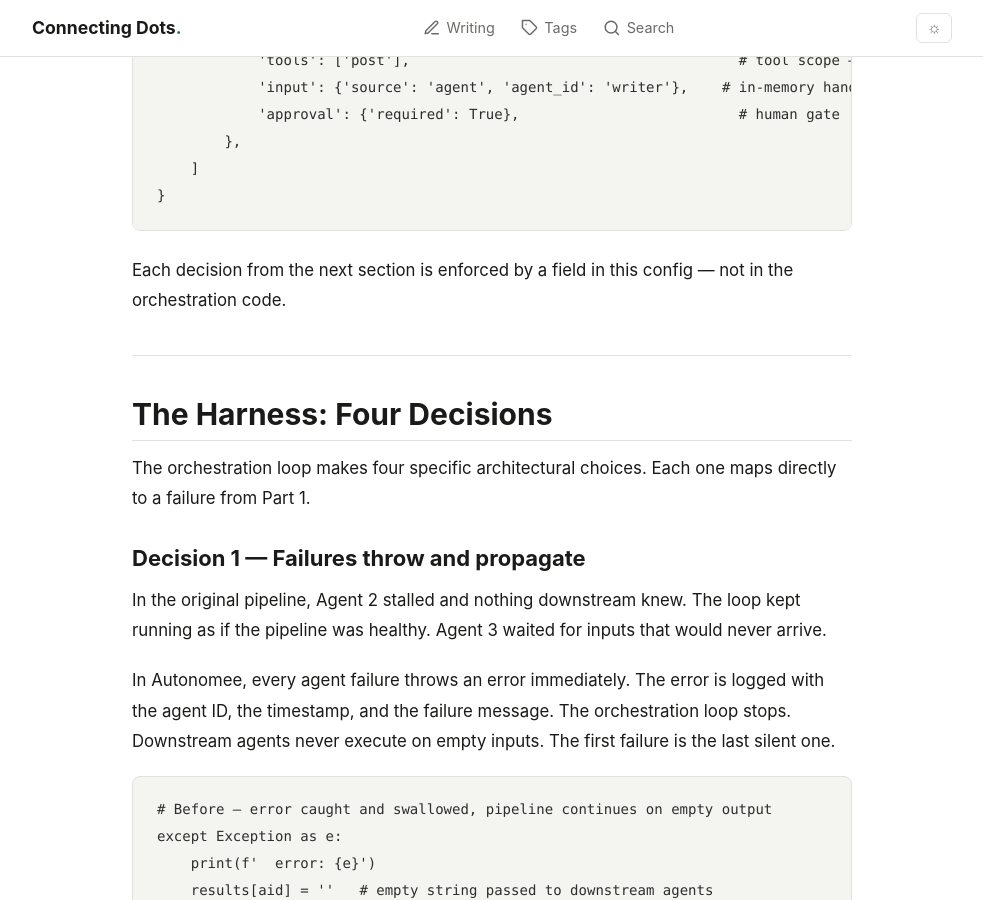
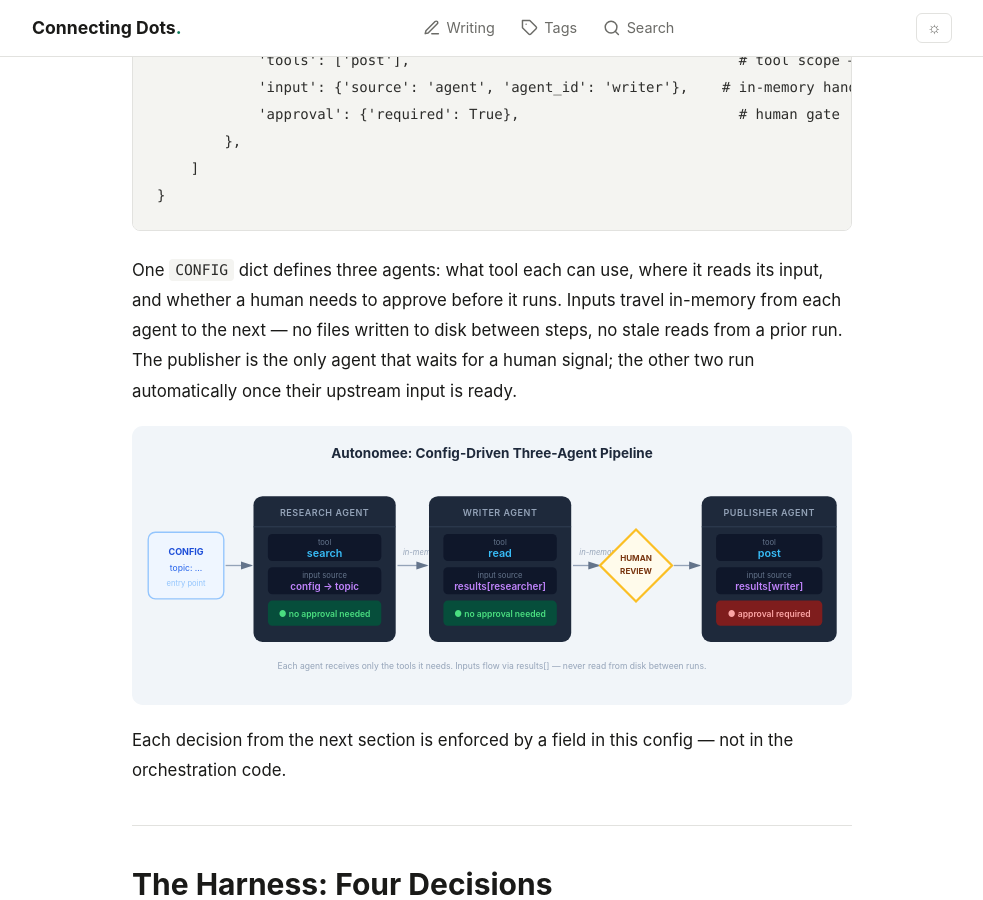
Before and after one commit to SriharshaCR/blogs, a Jekyll site: the page built from _posts/2026-10-21-building-autonomee-config-driven-harness.md, in a window 1280 px wide and 900 px high, scrolled down 3522 px. Shown: the whole window, without its empty margins (148-1131 px from the left). Built offline with Jekyll 4.4.1, drawn with Linux system fonts in a browser that asks for light colours.

Commit message:
Post/agentic harness (#13)
* ai-agent-scaffolding

* harness example

* add pipeline diagram to autonomee harness post

SVG diagram showing the three-agent pipeline (Research → Writer → Publisher)
with scoped tools, in-memory handoffs, and human approval gate. Added with
a three-line architecture summary after the CONFIG dict.

````diff
--- a/_posts/2026-10-21-building-autonomee-config-driven-harness.md
+++ b/_posts/2026-10-21-building-autonomee-config-driven-harness.md
@@ -77,6 +77,10 @@ CONFIG = {
     ]
 }
 ```
+
+One `CONFIG` dict defines three agents: what tool each can use, where it reads its input, and whether a human needs to approve before it runs. Inputs travel in-memory from each agent to the next — no files written to disk between steps, no stale reads from a prior run. The publisher is the only agent that waits for a human signal; the other two run automatically once their upstream input is ready.
+
+![Autonomee three-agent pipeline: Research Agent (search), Writer Agent (read), and Publisher Agent (post) with human approval gate]({{ "/assets/images/agentic-harness-an-ai-operating-system/02-building-autonomee-config-driven-harness/diagram-pipeline.svg" | relative_url }})
 
 Each decision from the next section is enforced by a field in this config — not in the orchestration code.
 
````
Also changed, not shown: assets/images/agentic-harness-an-ai-operating-system/02-building-autonomee-config-driven-harness/diagram-pipeline.svg (added).
